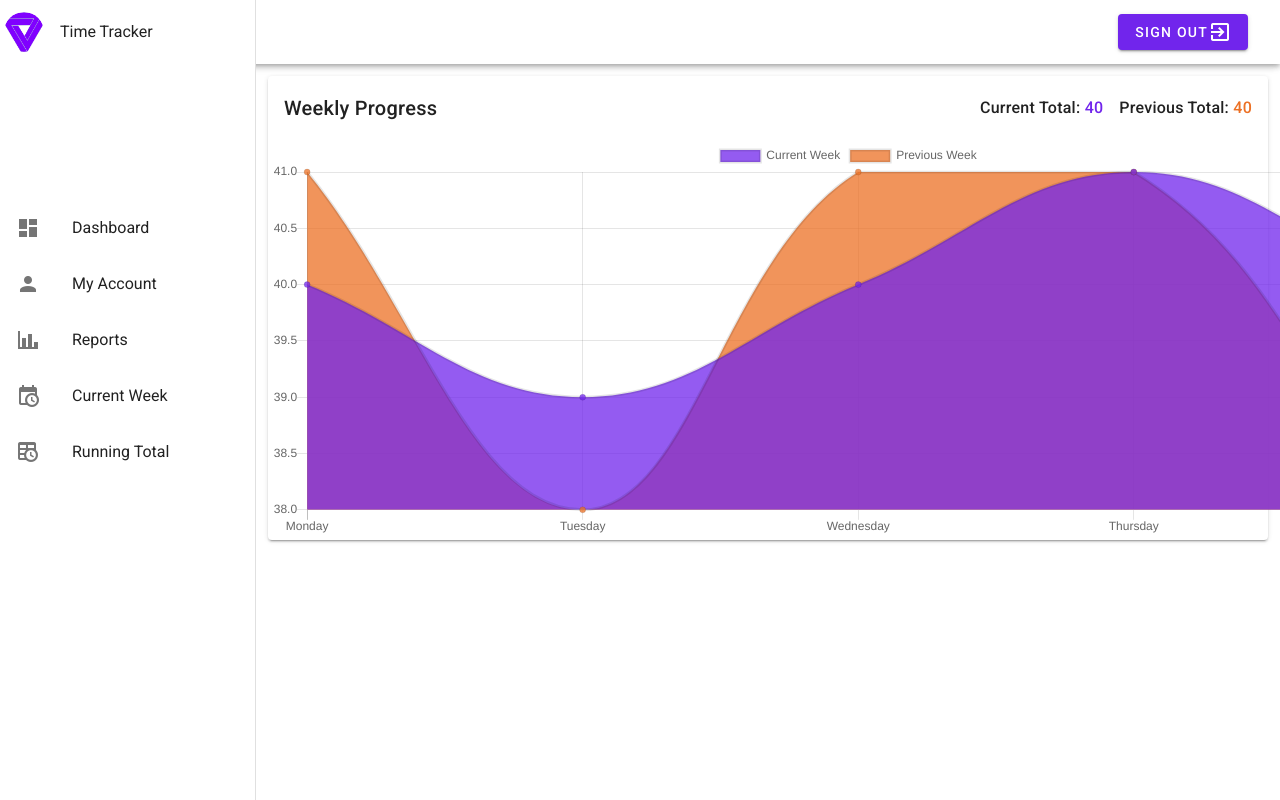
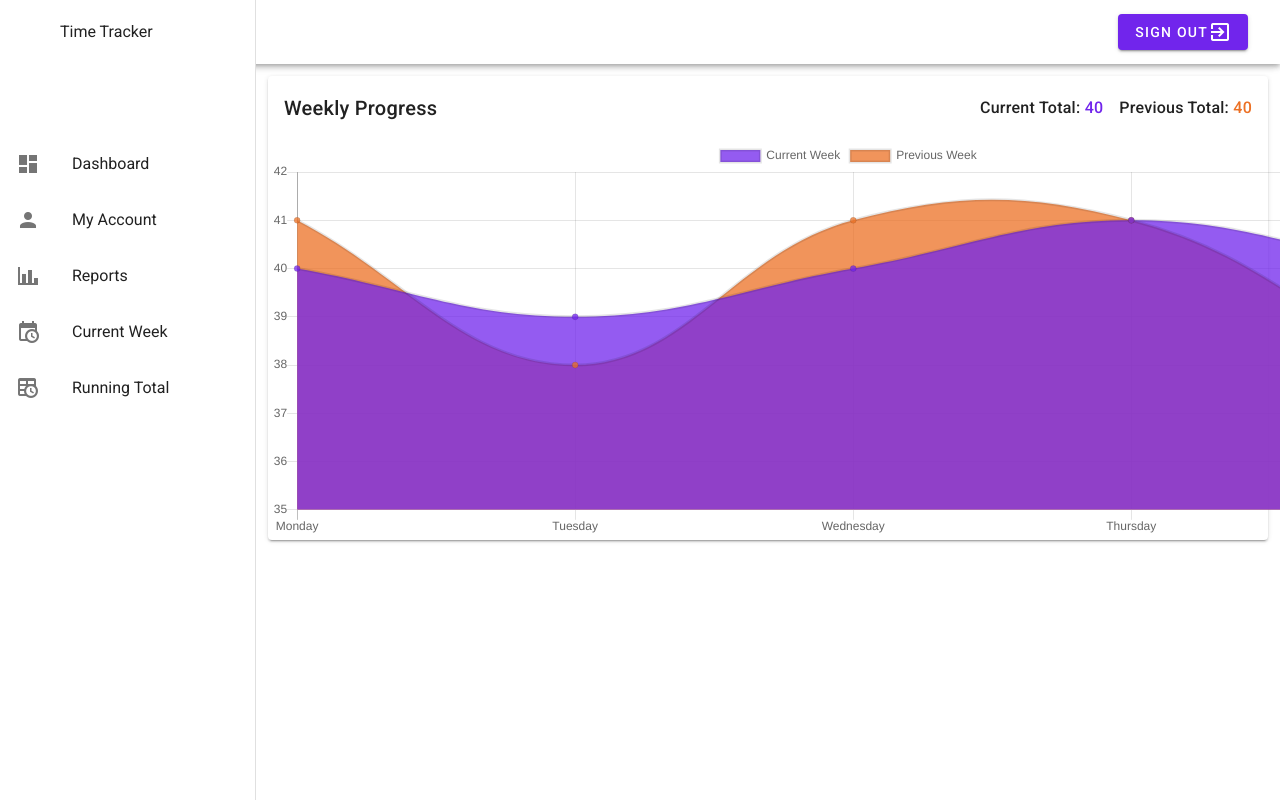
Before and after one commit to JordanPritt/time-tracker, a Vue app: page /#/ in a window 1280 px wide. Shown: the top 800 px of the page. Built offline with nearby package versions, Linux system fonts and the light colour scheme.

Commit message:
Updated chart to have suggested max and min.

```diff
--- a/src/components/NavBar.vue
+++ b/src/components/NavBar.vue
@@ -54,6 +54,6 @@
 
 <style scoped>
 .list-center {
-  margin-top: 50%;
+  margin-top: 25%;
 }
 </style>
--- a/src/components/WeeklyChart.vue
+++ b/src/components/WeeklyChart.vue
@@ -22,6 +22,16 @@
     options: {
       responsive: true,
       maintainAspectRatio: false,
+      scales: {
+        yAxes: [
+          {
+            ticks: {
+              suggestedMin: 35,
+              suggestedMax: 42,
+            },
+          },
+        ],
+      },
     },
   }),
 
```
